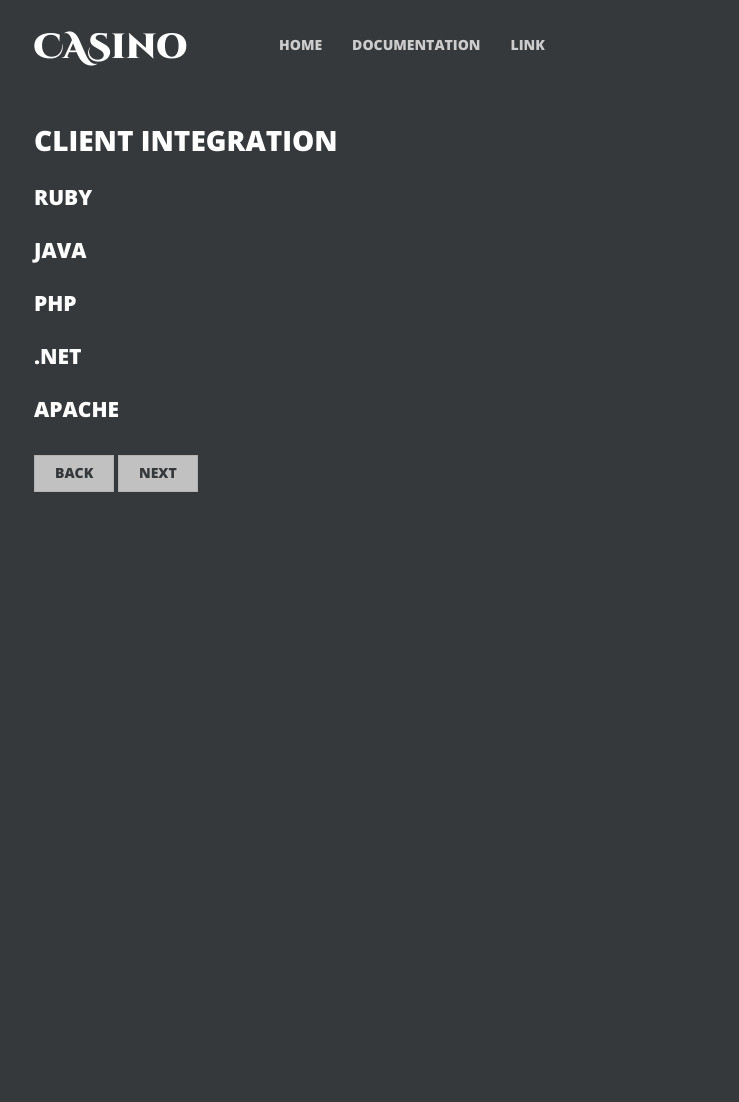
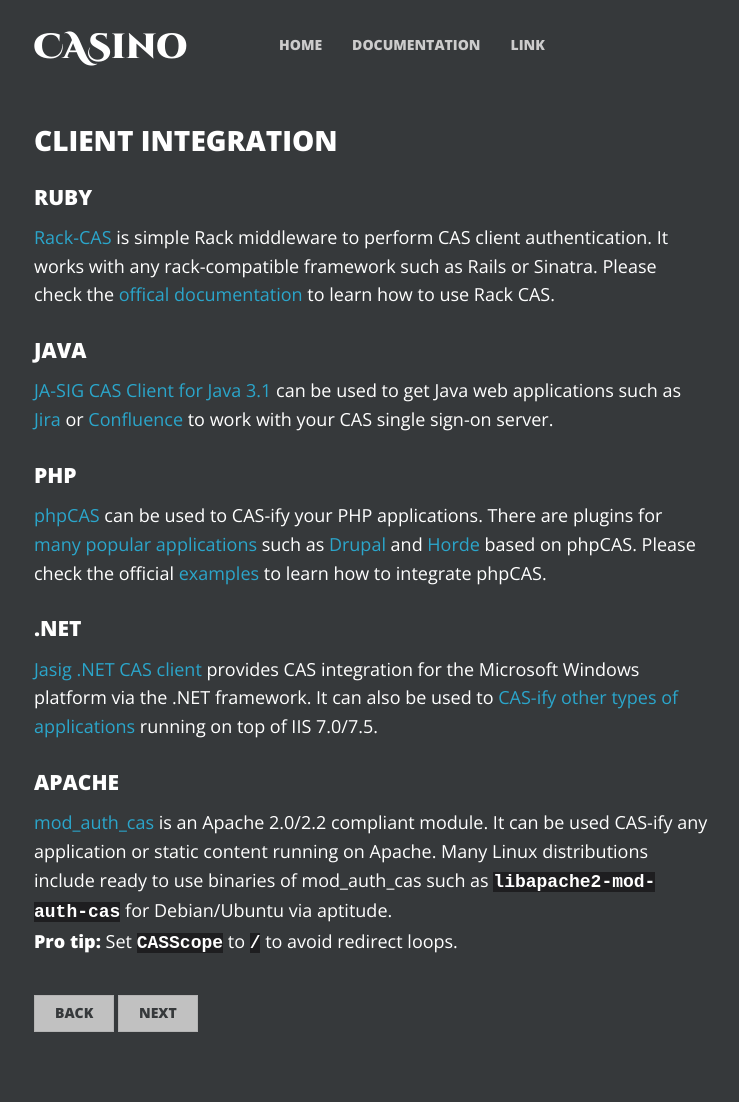
Before and after one commit to rbCAS/rbcas.github.com, a Jekyll site: the page built from docs/client-integration/index.md, in a window 1280 px wide. Shown: the whole page, without its empty margins (151-890 px from the left). Built offline with Jekyll 4.4.1, drawn with Linux system fonts in a browser that asks for light colours; before the commit the page ends 900 px from its top, so only the background shows below that.

Commit message:
List some client libraries

```diff
--- a/docs/client-integration/index.md
+++ b/docs/client-integration/index.md
@@ -7,10 +7,21 @@
 
 ## Ruby
 
+[Rack-CAS](https://github.com/biola/rack-cas) is simple Rack middleware to perform CAS client authentication. It works with any rack-compatible framework such as Rails or Sinatra. Please check the [offical documentation](https://github.com/biola/rack-cas#readme) to learn how to use Rack CAS.
+
 ## Java
+
+[JA-SIG CAS Client for Java 3.1](https://wiki.jasig.org/display/CASC/CAS+Client+for+Java+3.1) can be used to get Java web applications such as [Jira](https://wiki.jasig.org/display/CASC/Configuring+Jira+with+JASIG+CAS+Client+for+Java+3.1) or [Confluence](https://wiki.jasig.org/display/CASC/Configuring+Confluence+with+JASIG+CAS+Client+for+Java+3.1) to work with your CAS single sign-on server.
 
 ## PHP
 
+[phpCAS](https://wiki.jasig.org/display/CASC/phpCAS) can be used to CAS-ify your PHP applications. There are plugins for [many popular applications](https://wiki.jasig.org/display/CASC/Applications+CASified+with+phpCAS) such as [Drupal](http://drupal.org/project/cas) and [Horde](http://wiki.horde.org/CASAuthHowTo) based on phpCAS. Please check the official [examples](https://wiki.jasig.org/display/CASC/phpCAS+examples) to learn how to integrate phpCAS.
+
 ## .NET
 
+[Jasig .NET CAS client](https://wiki.jasig.org/display/CASC/.Net+Cas+Client) provides CAS integration for the Microsoft Windows platform via the .NET framework. It can also be used to [CAS-ify other types of applications](https://wiki.jasig.org/pages/viewpage.action?pageId=35389878) running on top of IIS 7.0/7.5.
+
 ## Apache
+
+[mod_auth_cas](https://wiki.jasig.org/display/CASC/mod_auth_cas) is an Apache 2.0/2.2 compliant module. It can be used CAS-ify any application or static content running on Apache. Many Linux distributions include ready to use binaries of mod_auth_cas such as `libapache2-mod-auth-cas` for Debian/Ubuntu via aptitude.<br />
+**Pro tip:** Set `CASScope` to `/` to avoid redirect loops.
```
